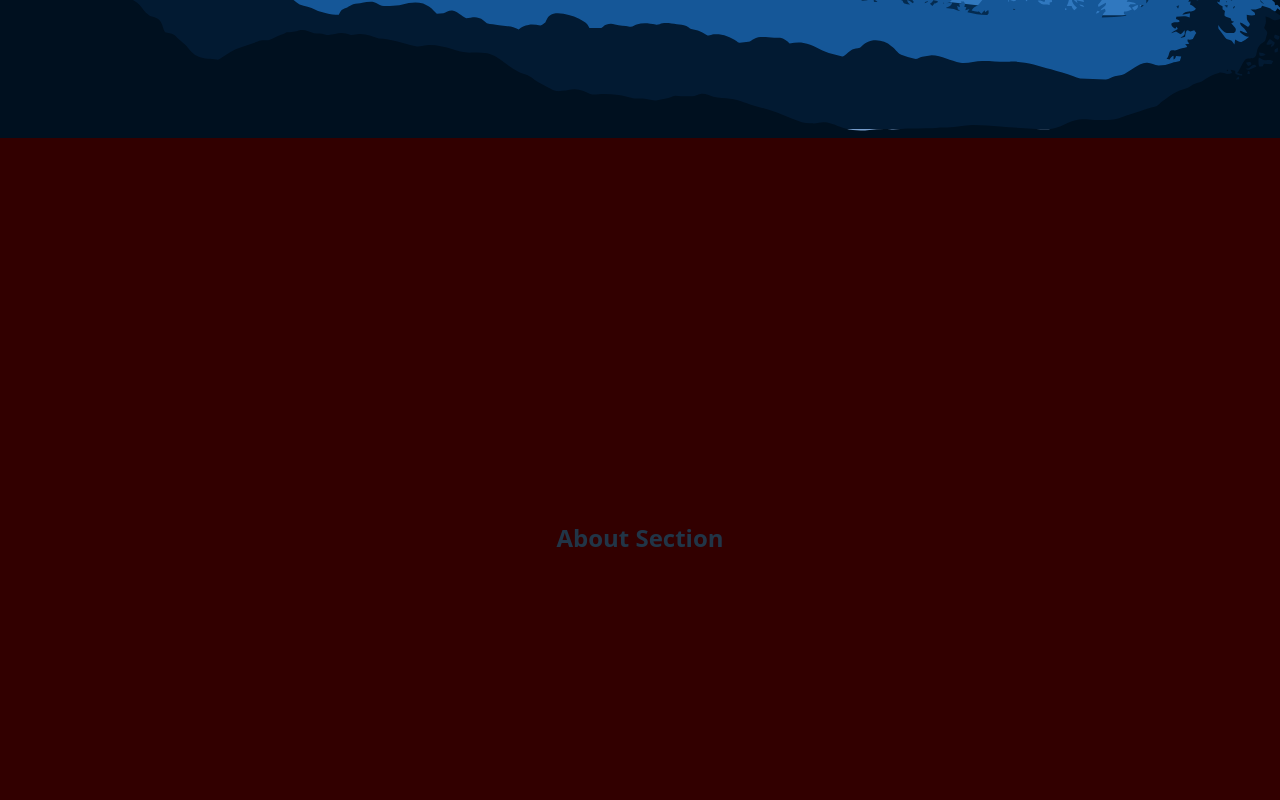
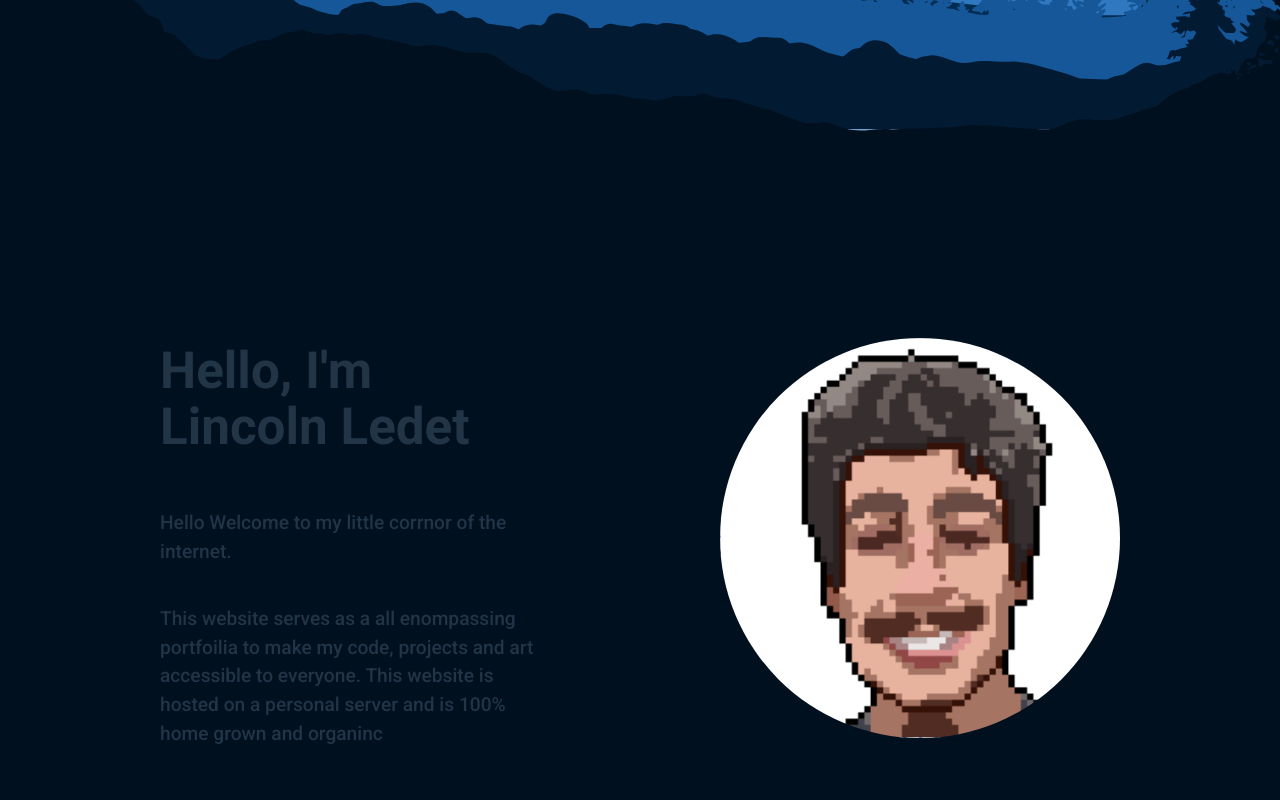
Before and after one commit to LincolnLedet/TheyCallMeLink, a React (Vite) app: page / in a window 1280 px wide. Shown: the part 620-1420 px from the top of the page. Built offline with nearby package versions, Linux system fonts and the light colour scheme.

Commit message:
ummmm uggg idk some commits i guess

```diff
--- a/src/App.module.css
+++ b/src/App.module.css
@@ -1,10 +1 @@
 /* src/App.module.css */
-
-  .section {
-    height: 100vh;
-    display: flex;
-    justify-content: center;
-    align-items: center;
-    background-color: rgb(50,0,0);
-
-  }
--- a/src/App.tsx
+++ b/src/App.tsx
@@ -2,7 +2,7 @@ import { useState, useRef } from "react";
 import styles from "./App.module.css";
 import Landing from "./components/Mountains.tsx";
 import NavBar from "./components/NavBar.tsx";
-
+import About from "./components/About.tsx";
 
 function App() {
   const aboutRef = useRef<HTMLDivElement>(null);
@@ -25,7 +25,7 @@ function App() {
       </div>
 
       <div ref={aboutRef} className={styles.section}>
-          <h2>About Section</h2>
+          <About/>
         </div>
         <div ref={projectsRef} className={styles.section}>
           <h2>Projects Section</h2>
--- /dev/null
+++ b/src/components/About.module.css
@@ -0,0 +1,33 @@
+@import url('https://fonts.googleapis.com/css2?family=Roboto:wght@500;700&display=swap');
+
+
+.aboutSection {
+    height: 100vh;
+    display: flex;
+    justify-content: center;
+    align-items: center;
+    background-color: var(--c10);
+    flex-direction: row;
+    gap: 14vw;
+    padding-left: 160px;
+    padding-right: 160px;
+  }
+
+.info {
+    display: flex;
+    flex-direction: column;
+}
+
+p{
+    font-size: 1.2em;
+    font-family: "Roboto", sans-serif;
+}
+
+h1{
+    font-family: "Roboto", sans-serif;
+}
+
+.profilePic{
+    border-radius: 50%;
+    width: 400px;
+}
--- /dev/null
+++ b/src/components/About.tsx
@@ -0,0 +1,21 @@
+import React from "react";
+import styles from "./About.module.css";
+import profilePic from "../assets/pixleProfilePic.png"
+
+
+const aboutSection: React.FC = () => {
+    return (
+        <div className = {styles.aboutSection}>
+            <div className = {styles.info}>
+                <h1>Hello, I'm Lincoln Ledet</h1>
+                <p>Hello Welcome to my little corrnor of the internet.</p>
+                <p>This website serves as a all enompassing portfoilia to make my code, projects and art accessible to everyone. This website is hosted on a personal server and is 100% home grown and organinc</p>
+            </div>
+            <img src = {profilePic} alt="Profile" className = {styles.profilePic}></img>
+
+        </div>
+
+    )
+};
+
+export default aboutSection;
--- a/src/components/NavBar.module.css
+++ b/src/components/NavBar.module.css
@@ -9,7 +9,7 @@
   }
 
 button {
-    color: white;
+    color: var(--c8);
     font-size: 2vh;
     background-color: var(--c1);
     font-family: "Roboto", sans-serif;
--- a/src/components/NavBar.tsx
+++ b/src/components/NavBar.tsx
@@ -1,112 +1,5 @@
 import React, { RefObject, useEffect, useState } from "react";
 import styles from "./NavBar.module.css";
-
-const config = {
-  anims: {
-    live: {
-      interval: 60000,
-      getProgress: () => {
-        const now = new Date();
-        const time =
-          now.getHours() * 3600 + now.getMinutes() * 60 + now.getSeconds();
-        return time / 86400;
-      },
-    },
-  },
-  states: [
-    {
-      at: 0,
-      name: "night",
-      colours: {
-        c0: "#bed8f8",
-        c1: "#7da5d5",
-        c2: "#3078bf",
-        c3: "#1860a5",
-        c4: "#155798",
-        c5: "#0c4e8f",
-        c6: "#073866",
-        c7: "#042b50",
-        c8: "#02213f",
-        c9: "#021a32",
-        c10: "#00101f",
-      },
-    },
-    {
-      at: 6,
-      name: "sunrise",
-      colours: {
-        c0: "#f5e5e5",
-        c1: "#fed4d5",
-        c2: "#dcbed9",
-        c3: "#c8aed9",
-        c4: "#b19fcc",
-        c5: "#a496c4",
-        c6: "#7d88bd",
-        c7: "#6371a9",
-        c8: "#555986",
-        c9: "#404364",
-        c10: "#2e2c3f",
-      },
-    },
-    {
-      at: 12,
-      name: "day",
-      colours: {
-        c0: "#feebe2",
-        c1: "#ffe2a6",
-        c2: "#ffb06d",
-        c3: "#ff9d60",
-        c4: "#ff8f4c",
-        c5: "#fc813a",
-        c6: "#f04f30",
-        c7: "#d2353a",
-        c8: "#8b1036",
-        c9: "#620a38",
-        c10: "#2f1121",
-      },
-    },
-    {
-      at: 18,
-      name: "sunset",
-      colours: {
-        c0: "#ffc348",
-        c1: "#ffad39",
-        c2: "#f29a14",
-        c3: "#ed8d14",
-        c4: "#c86f11",
-        c5: "#e17b17",
-        c6: "#c0531a",
-        c7: "#b04717",
-        c8: "#70211a",
-        c9: "#3c0b0e",
-        c10: "#1e0000",
-      },
-    },
-  ],
-};
-
-// Ensure states loop smoothly (add night at 24:00)
-config.states.push({ ...config.states[0], name: "end", at: 24 });
-
-const getCurrentColors = () => {
-  const now = new Date();
-  const hour = now.getHours();
-
-  // Ensure last state's `at` doesn't cause errors
-  let currentState = config.states.find(
-    (state, i) => hour >= state.at && (config.states[i + 1]?.at ?? 25) > hour
-  );
-
-  return currentState ? currentState.colours : config.states[0].colours;
-};
-
-// Apply CSS variables dynamically
-const setCSSVariables = (colors: Record<string, string>) => {
-  const root = document.documentElement;
-  Object.entries(colors).forEach(([key, value]) => {
-    root.style.setProperty(`--${key}`, value);
-  });
-};
 
 const Navbar = ({
   aboutRef,
@@ -117,11 +10,7 @@ const Navbar = ({
   projectsRef: RefObject<HTMLElement>;
   resumeRef: RefObject<HTMLElement>;
 }) => {
-  const [colors, setColors] = useState(getCurrentColors());
 
-  useEffect(() => {
-    setCSSVariables(colors);
-  }, [colors]);
 
   const scrollToSection = (ref: RefObject<HTMLElement>) => {
     ref.current?.scrollIntoView({ behavior: "smooth" });
```
Also changed, not shown: src/components/Mountains.tsx (+2 -2 lines), src/assets/pixleProfilePic.png (added).
